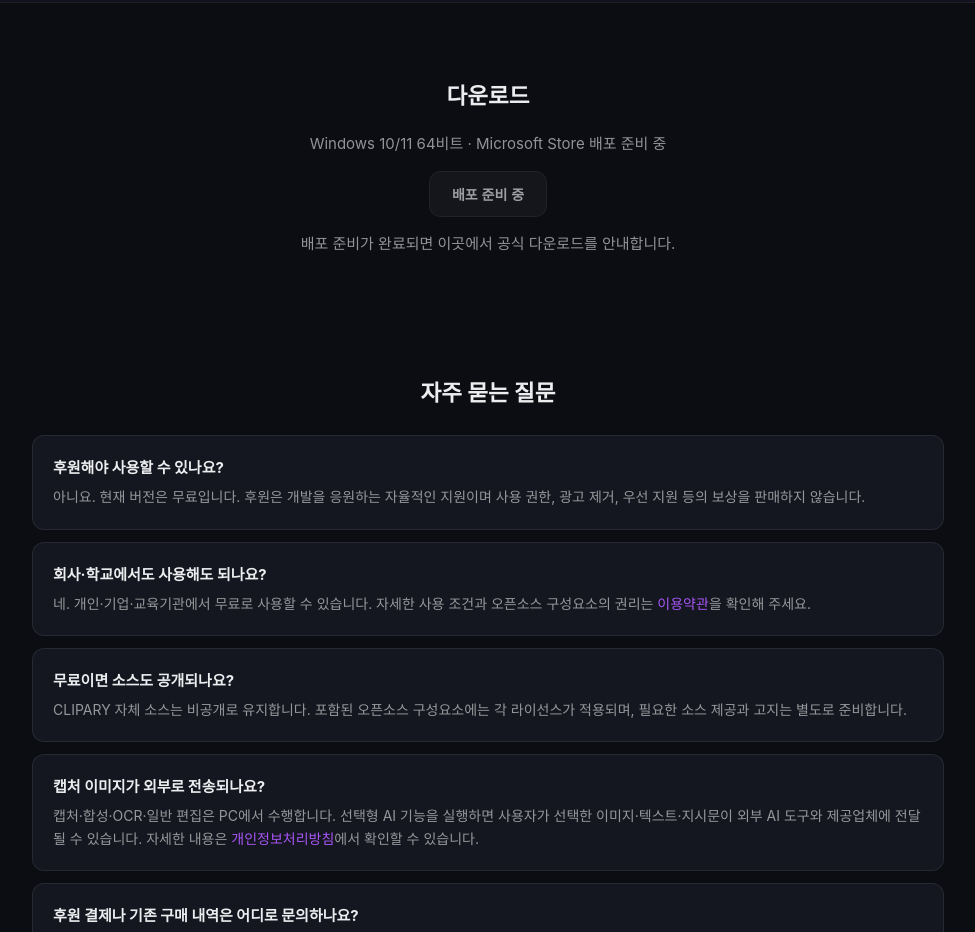
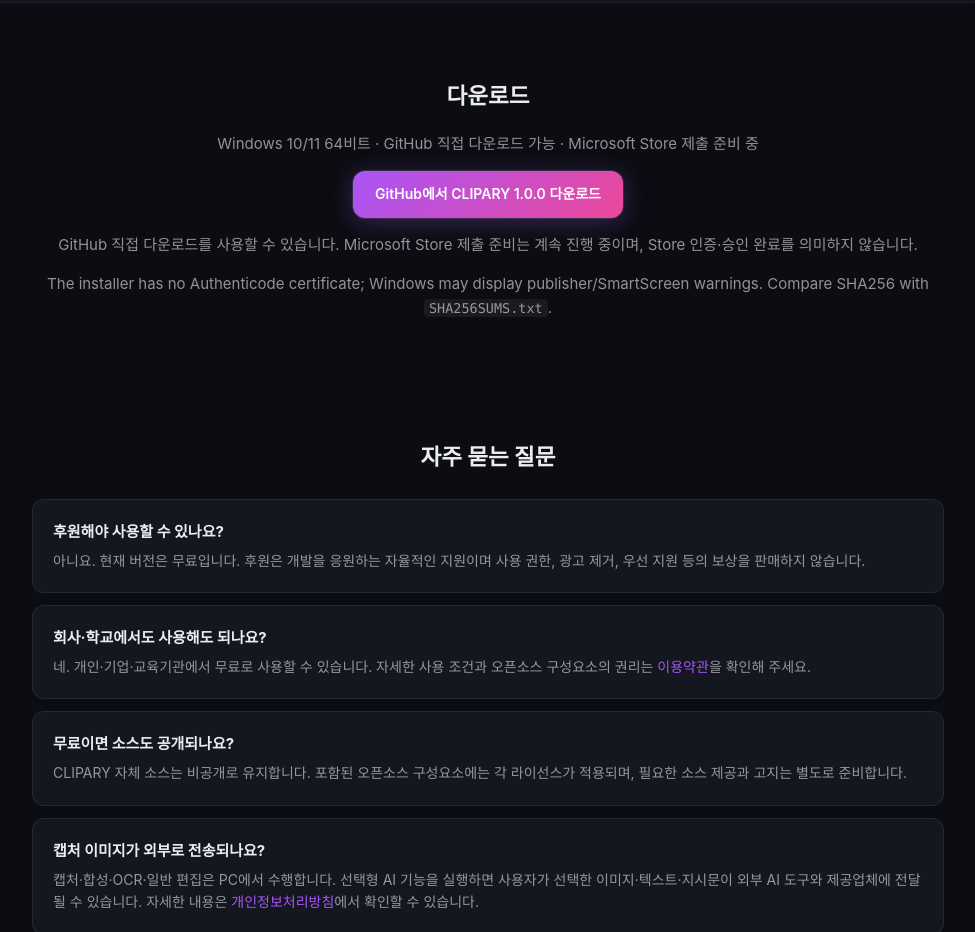
Before and after one commit to SelzyStudio/Clipary-Releases, a plain HTML site: page docs/index.html in a window 1280 px wide. Shown: the part 1249-2181 px from the top of the page, without its empty margins (152-1127 px from the left). Drawn offline with Linux system fonts and the light colour scheme.

Commit message:
Publish CLIPARY 1.0.0 download documentation

```diff
--- a/docs/index.html
+++ b/docs/index.html
@@ -41,9 +41,10 @@
 </section>
 <section id="download" class="container download">
   <h2>다운로드</h2>
-  <p class="muted">Windows 10/11 64비트 · Microsoft Store 배포 준비 중</p>
-  <button class="btn btn-secondary" disabled>배포 준비 중</button>
-  <p class="muted">배포 준비가 완료되면 이곳에서 공식 다운로드를 안내합니다.</p>
+  <p class="muted">Windows 10/11 64비트 · GitHub 직접 다운로드 가능 · Microsoft Store 제출 준비 중</p>
+  <a href="https://github.com/SelzyStudio/Clipary-Releases/releases/tag/v1.0.0" class="btn btn-primary">GitHub에서 CLIPARY 1.0.0 다운로드</a>
+  <p class="muted">GitHub 직접 다운로드를 사용할 수 있습니다. Microsoft Store 제출 준비는 계속 진행 중이며, Store 인증·승인 완료를 의미하지 않습니다.</p>
+  <p class="muted">The installer has no Authenticode certificate; Windows may display publisher/SmartScreen warnings. Compare SHA256 with <code>SHA256SUMS.txt</code>.</p>
 </section>
 <section id="faq" class="faq">
   <div class="container">
```
Also changed, not shown: 2 other files.
